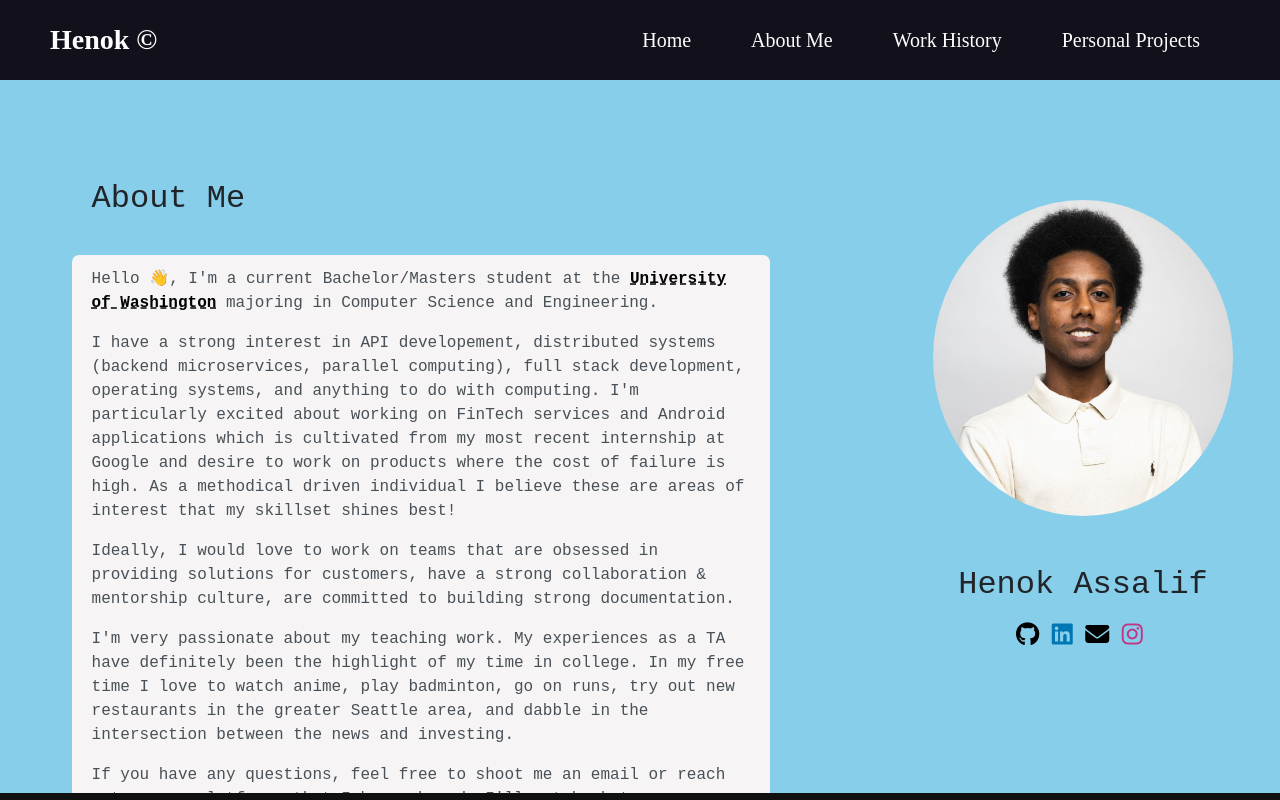
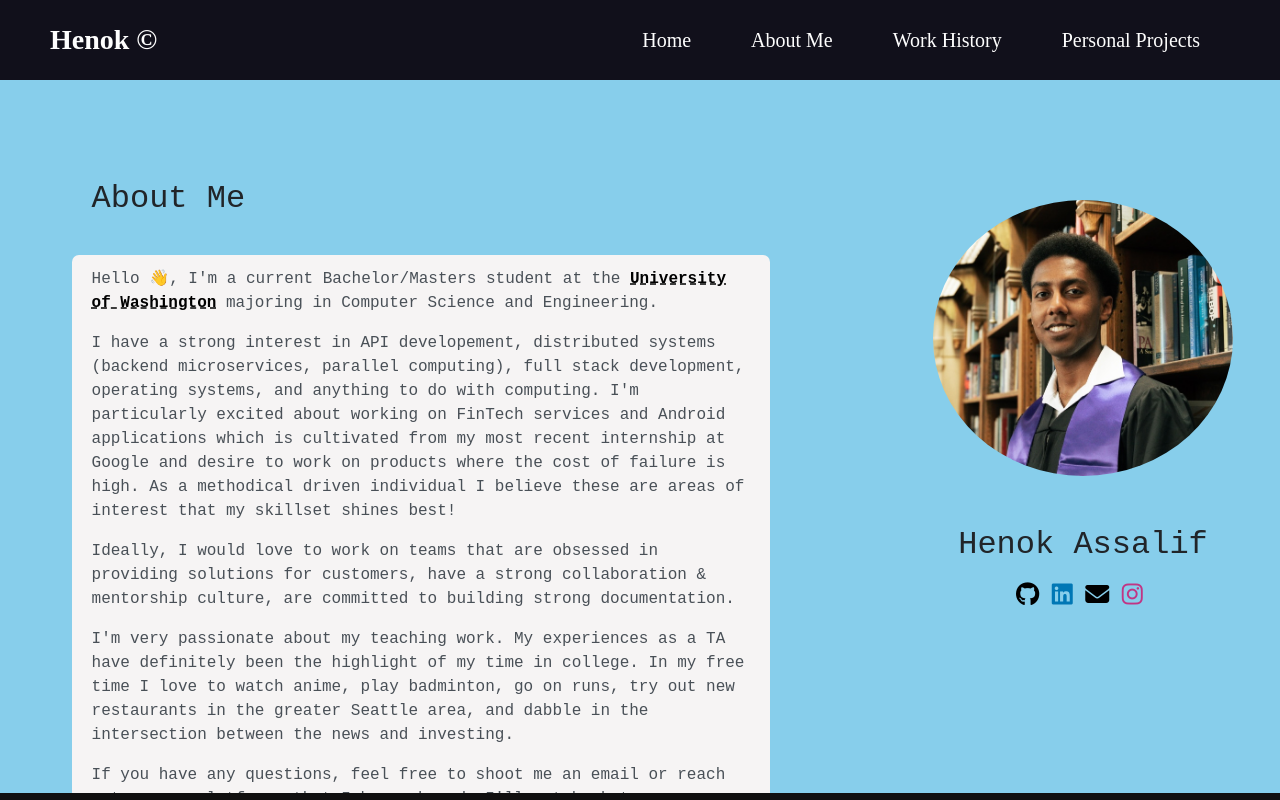
Before and after one commit to HenokA22/personal-website, a React (Vite) app: page / in a window 1280 px wide. Built offline with nearby package versions, Linux system fonts and the light colour scheme.

Commit message:
Updated profile photo

```diff
--- a/src/components/profileCard.jsx
+++ b/src/components/profileCard.jsx
@@ -114,7 +114,7 @@ function ProfileCard() {
   return (
     <div className="prof-card">
       <div className="text-center">
-        <img src="/BadgePhoto.jpg" className="rounded-circle" id="profpic" alt="Henok Assalif" />
+        <img src="/GradPhoto.jpeg" className="rounded-circle" id="profpic" alt="Henok Assalif" />
       </div>
       <h2 className="text-center">
         <span>Henok Assalif</span>
```
Also changed, not shown: public/GradPhoto.jpeg (added).
